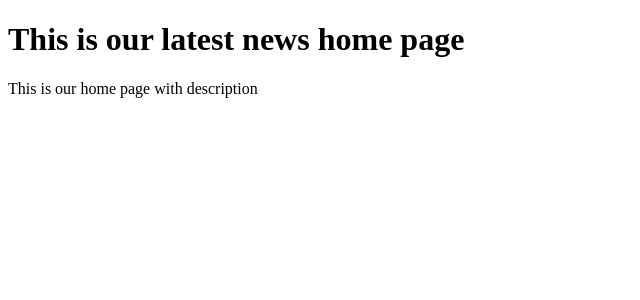
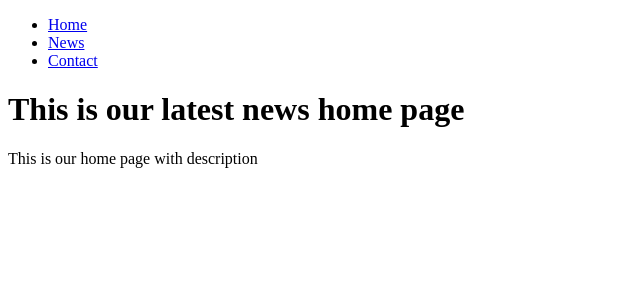
Before and after one commit to FarooqAbbas/DjangoWebLearning, a Django app: page / in a window 1280 px wide. Shown: the top 300 px of the page, without its empty margins (0-640 px from the left). Run offline with Django 3.2, Linux system fonts and the light colour scheme.

Commit message:
Working with URL Tag in Django

```diff
--- a/Ecomm/templates/base.html
+++ b/Ecomm/templates/base.html
@@ -3,6 +3,7 @@
     <head>
         <meta charset="UTF-8">
         <title>{% block title %}{% endblock %}</title>
+        {% include 'navbar.html' %}
     </head>
     <body>
         {% block body %}{% endblock %}
--- /dev/null
+++ b/Ecomm/templates/navbar.html
@@ -0,0 +1,17 @@
+<nav class="navbar navbar-expand-lg navbar-light bg-light">
+    <span class="navbar-toggler-icon"></span>
+    </button>
+    <div class="collapse navbar-collapse" id="navbarText">
+      <ul class="navbar-nav mr-auto">
+        <li class="nav-item active">
+          <a class="nav-link" href="{% url 'Home' %}">Home<span class="sr-only"></span></a>
+        </li>
+        <li class="nav-item">
+          <a class="nav-link" href="{% url 'News'%}">News</a>
+        </li>
+        <li class="nav-item">
+          <a class="nav-link" href="{% url 'Contact' %}">Contact</a>
+        </li>
+      </ul>
+    </div>
+  </nav>
```
Also changed, not shown: README.md.
